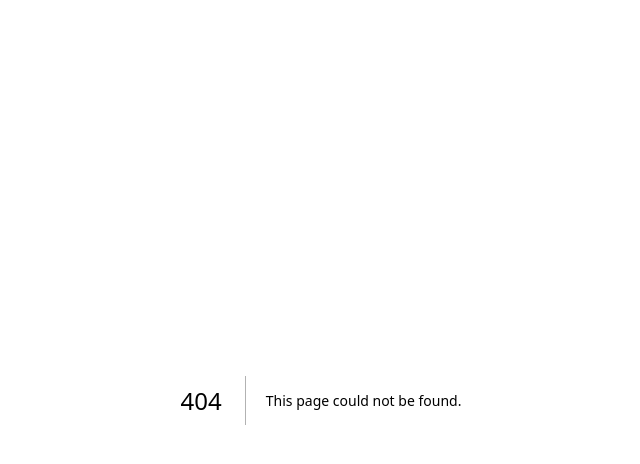
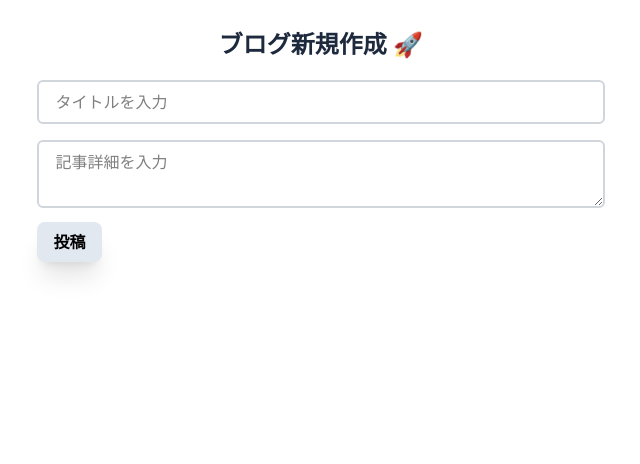
Before and after one commit to gusutaharu/fullstack-blog-practice1, a Next.js app: page /blog/add in a window 1280 px wide. Before the commit this address had no page. Shown: the top 464 px of the page, without its empty margins (319-959 px from the left). Built offline with nearby package versions, Linux system fonts and the light colour scheme; no server answers.

Commit message:
feat: シンプルな投稿機能実装

```diff
--- /dev/null
+++ b/app/blog/add/page.tsx
@@ -0,0 +1,33 @@
+import { addPost } from "@/app/lib/action";
+
+const PostBlog = () => {
+  return (
+    <>
+      <div className="w-full m-auto flex my-4">
+        <div className="flex flex-col justify-center items-center m-auto">
+          <p className="text-2xl text-slate-800 font-bold p-3">
+            ブログ新規作成 🚀
+          </p>
+          <form action={addPost}>
+            <input
+              name="title"
+              placeholder="タイトルを入力"
+              type="text"
+              className="border-2 border-gray-300 rounded-md px-4 w-full py-2 my-2"
+            />
+            <textarea
+              name="description"
+              placeholder="記事詳細を入力"
+              className="border-2 border-gray-300 rounded-md px-4 py-2 w-full my-2"
+            ></textarea>
+            <button className="font-semibold px-4 py-2 shadow-xl bg-slate-200 rounded-lg m-auto hover:bg-slate-100">
+              投稿
+            </button>
+          </form>
+        </div>
+      </div>
+    </>
+  );
+};
+
+export default PostBlog;
--- /dev/null
+++ b/app/lib/action.ts
@@ -0,0 +1,18 @@
+"use server";
+
+import { revalidatePath } from "next/cache";
+import prisma from "./prisma";
+import { redirect } from "next/navigation";
+
+export const addPost = async (formData: FormData) => {
+  const title = formData.get("title");
+  const description = formData.get("description");
+  await prisma.post.create({
+    data: {
+      title: title as string,
+      description: description as string,
+    },
+  });
+  revalidatePath("/");
+  redirect("/");
+};
```
